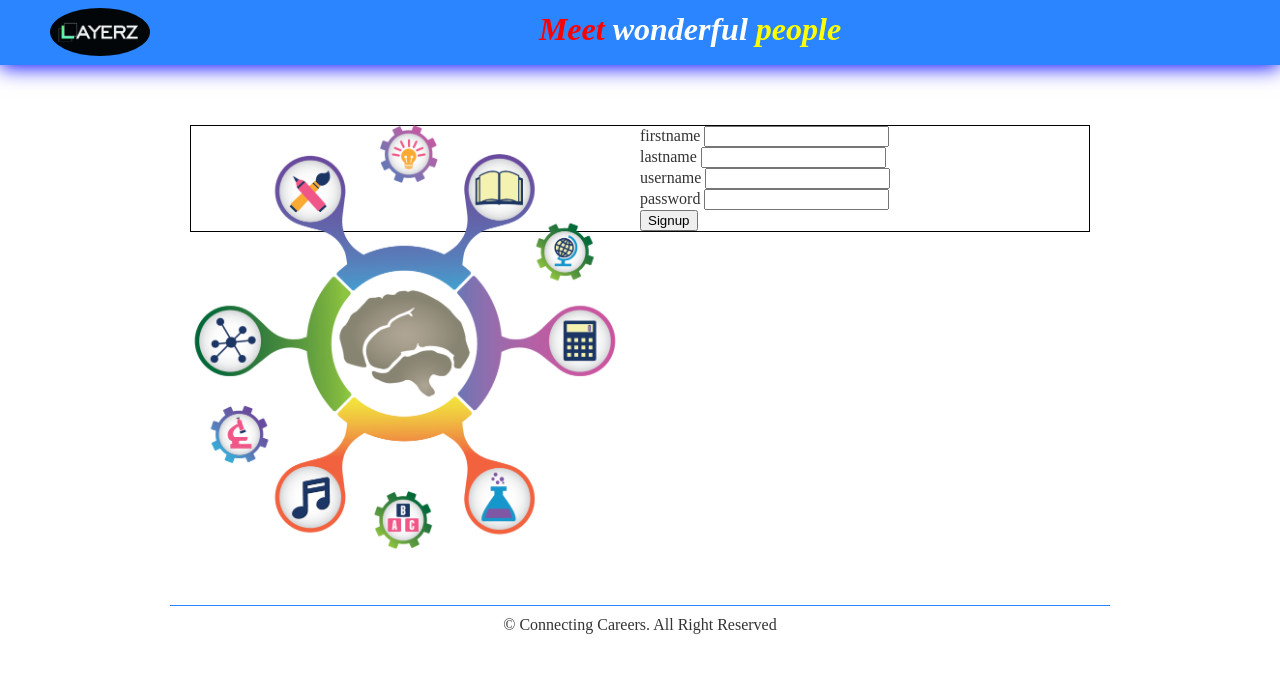
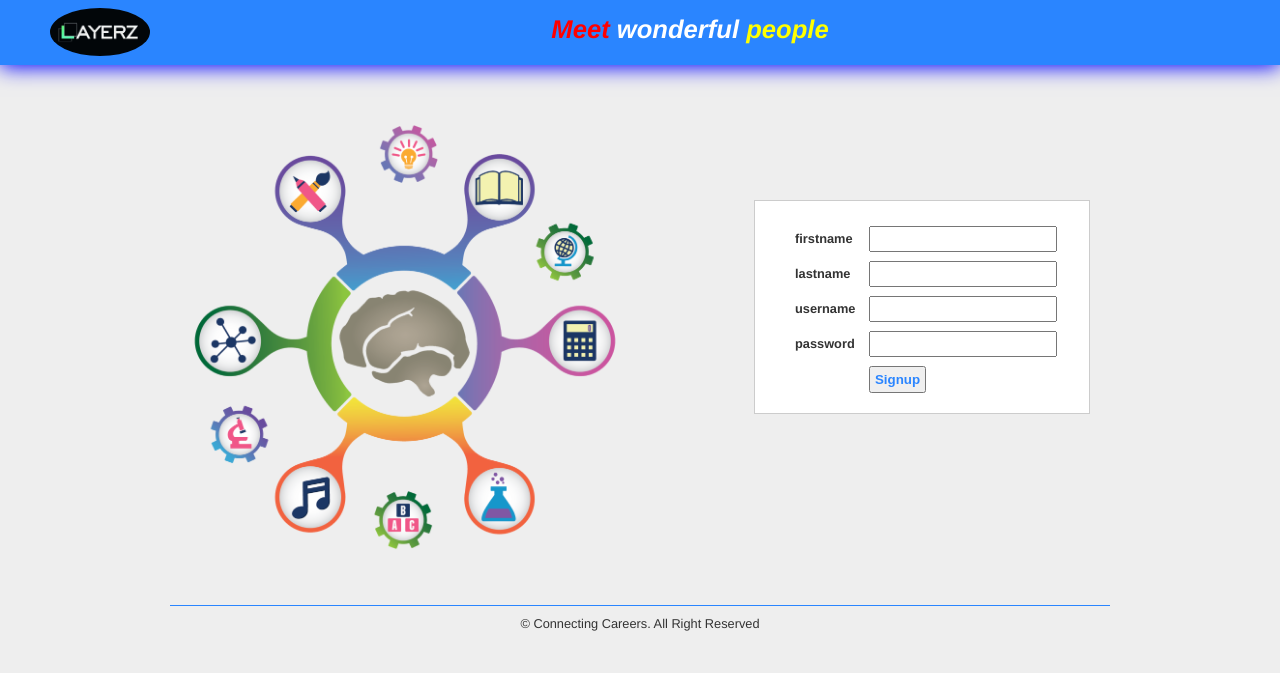
Before and after one commit to OJO-Ahmed/LayerzApp, a PHP site: page / in a window 1280 px wide. Shown: the top 673 px of the page. Run offline with PHP 8.4, Linux system fonts and the light colour scheme.

Commit message:
css file for stling the webpage

```diff
--- a/css/style.css
+++ b/css/style.css
@@ -2,8 +2,9 @@ body{
 	margin:0;
 	padding:0;
 	width: auto;
-	font: 0.8em helvetica 'Times New Roman' sans-serif;
+	font: 0.8em helvetica, 'Times New Roman', sans-serif;
 	color: #333;
+	background: #eee;
 }
 header{
 	margin-top: -15px;
@@ -21,7 +22,7 @@ img#logo{
 	margin-top: 8px;
 }
 header h2{
-	margin-top: 11px;
+	margin-top: 15px;
 	font-style: italic;
 	color: #fff;
 	text-align: center;
@@ -55,7 +56,7 @@ section#result{
 }
 .person-row{
 	margin:10px 0;
-	height: 100px;
+	height: 110px;
 	background: rgba(0,170,255, 0.1);
 	clear: both;
 	width: 100%;
@@ -73,7 +74,7 @@ h3.name{
 }
 .person-row > button{
 	float: right;
-	margin: -60px 10px 0 0;
+	margin: -56px 10px 0 0;
 }
 footer{
 	color: #333;
@@ -88,7 +89,7 @@ footer{
 	width: 50%;
 	float: left;
 	/*background: url(../pix/homepix.png) no-repeat;*/
-	/*height: auto;*/
+	height: auto;
 }
 #homewrapper{
 	max-width: 940px;
@@ -99,12 +100,65 @@ footer{
 	margin-bottom: 60px;
 	height: 420px;
 }
-#SIgnup{
+#signin{
 	width: 40%;
 	float: right;
 }
-.form{
-	margin:20px;
-	border: 1px solid black;
+#signin .form{
+margin-left: 20px;
+}
+#signin .form form input[type=text]{
+	padding-left: 5px;
+	 float: left;
+	 height: 20px;
+	 width: 110px;
+	 margin: 0 2px;
+}
+#signin input[type=password]{
+	 padding-left: 5px;
+	 float: left;
+	 height: 20px;
+	 width: 110px;
+	 -moz-margin: -17px 2px 0;
+	 margin: -15px 2px 0;
+}
+#signin input[type=submit]{
+	float: right;
+	margin-top: -32px;
+	margin-right: 40px;
+	padding:4px;
+	color: #2a85ff;
+	font-weight: bold;
+}
+#Signup{
+	width: 40%;
+	float: right;
+}
+#Signup .form{
+	margin:20% 20px auto;
+	border: 1px solid #ccc;
+	padding: 20px 20px 20px 40px;
+	/*text-align: center;*/
+	background: #fff;
+}
+.form form > label{
+	width: 70px;
+	/*height: 30px;*/
+	display: inline-block;
+	font-weight: bold;
+	text-align: left;
+	margin: 10px 0;
+}
+#Signup .form form input[type=submit]{
+	color: #2a85ff;
+	font-weight: bold;
+	margin-left: ;
+	margin: 5px 0 0 27%;
+	padding: 4px;
+}
+#Signup .form form input[type=text], #Signup input[type=password]{
+	padding-left: 5px;
+	/*width: ;*/
+	height: 20px;
 
 }
```
